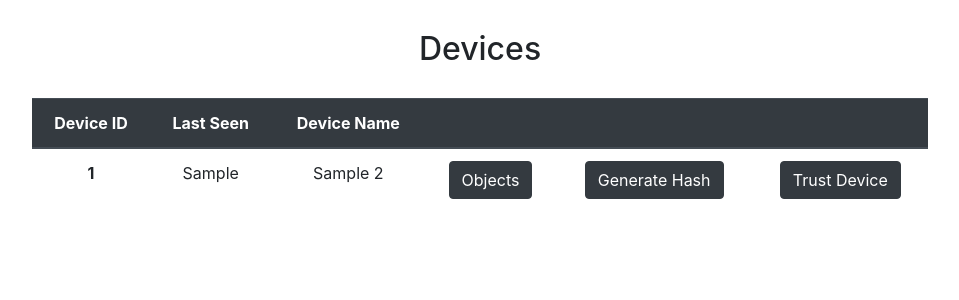
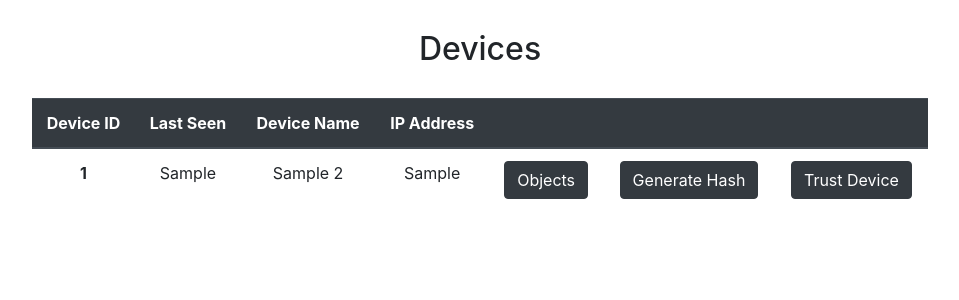
Before and after one commit to jahidali25499/BASIEM, a PHP site: page / in a window 1280 px wide. Shown: the part 56-356 px from the top of the page, without its empty margins (160-1119 px from the left). Run offline with PHP 8.4, Linux system fonts and the light colour scheme; tables that the repository leaves empty or names only in its code hold one stand-in row (values such as "Sample post"); data that the repository does not hold is empty.

Commit message:
show ip address of bacnet devices

```diff
--- a/web_interface/index.php
+++ b/web_interface/index.php
@@ -24,6 +24,7 @@ $resultCheck = mysqli_num_rows($result);
       <th scope="col">Device ID</th>
       <th scope="col">Last Seen</th>
       <th scope="col">Device Name</th>
+      <th scope="col">IP Address</th>
       <!-- <th scope="col">Events</th> -->
       <th scope="col"></th>
       <th scope="col"></th>
@@ -39,7 +40,8 @@ while($rows=mysqli_fetch_assoc($result))
     <tr style="text-align:center">
       <th scope="row"><?php echo $rows['deviceid']; ?></th>
       <td><?php echo $rows['lastseen']; ?></td>
-      <td><?php $device_name = $rows['devicename']; echo $device_name; ?></td>
+      <td><?php echo $rows['devicename']; ?></td>
+      <td><?php echo $rows['ip_addr']; ?></td>
       <!-- <td><a href="events.php"><img src="icon.png" alt="Events" style="height:30px;"></td> -->
       <td><button type="button" class="btn btn-dark"><a href="<?php $device_name = $rows['devicename']; echo 'properties.php?name='.$device_name; ?>" style="color: white">Objects</a></button></td>
       <td><button type="button" class="btn btn-dark"><a href="<?php $device_name=$rows['devicename']; $device_num=$rows['deviceid']; echo 'hash.php?device_name='.$device_name.'&device_num='.$device_num; ?>" style="color: white" onclick="return confirm('Generate hash for this device?')">Generate Hash</a></button></td>
--- a/web_interface/navbar.php
+++ b/web_interface/navbar.php
@@ -22,7 +22,7 @@
       <li class="nav-item active">
         <a class="nav-link" href="hashing_page.php">Configuration Hashing <span class="sr-only">(current)</span></a>
       <li class="nav-item active">
-        <a class="nav-link" onclick="return confirm('Remove current devices and scan for new ones on network?')" href="#">Refresh Inventory <span class="sr-only">(current)</span></a>
+        <a class="nav-link" onclick="return confirm('Remove current devices and scan for new ones on network?')" href="refresh_inventory.php">Refresh Inventory <span class="sr-only">(current)</span></a>
       </li>
       <li class="nav-item active">
         <a class="nav-link" href="index.php">Trusted Devices<span class="sr-only">(current)</span></a>
--- a/web_interface/refresh_inventory.php
+++ b/web_interface/refresh_inventory.php
@@ -1,7 +1,7 @@
 <?php
 
 
-exec("refresh_inventory.py");
+exec("python3 refresh_inventory.py");
 
 echo "<script>alert('Inventory refresh completed')</script>";
 echo "<script>window.location.replace('/index.php')</script>";
```
Also changed, not shown: 1 other file.
